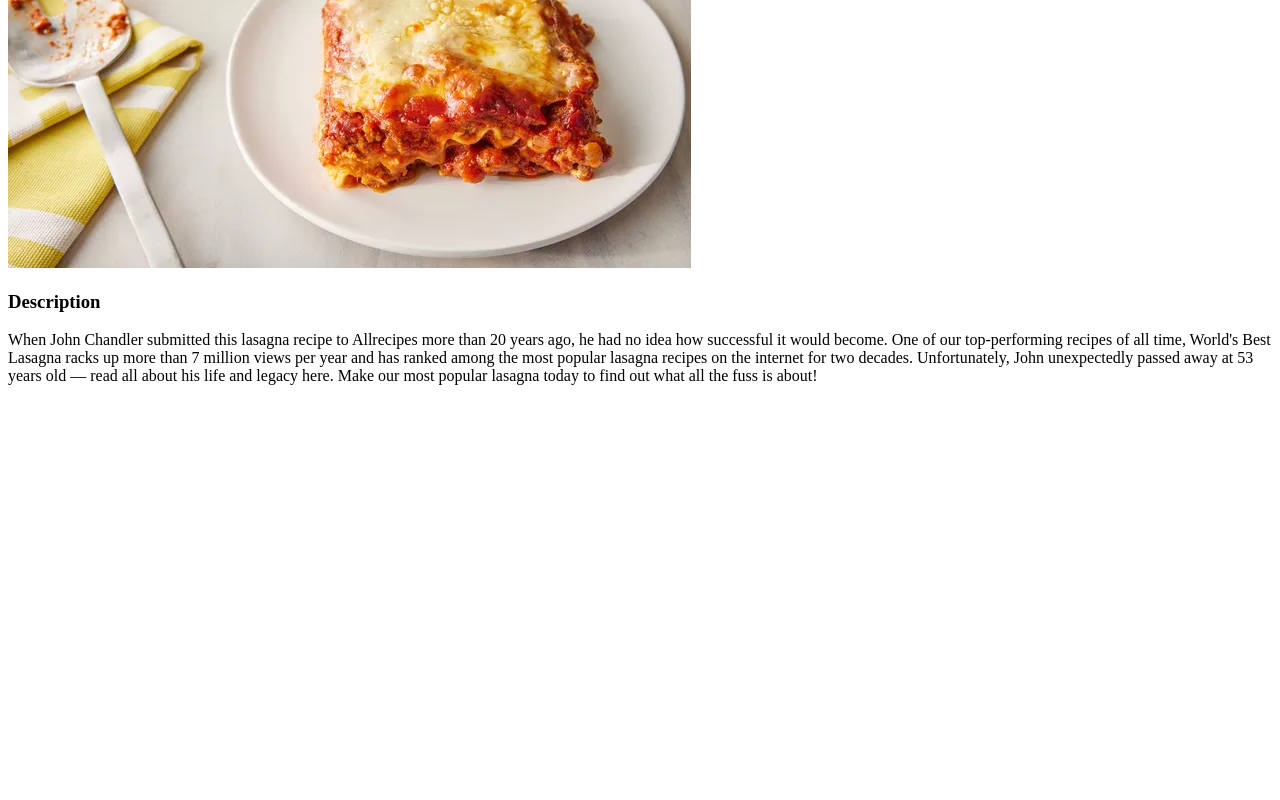
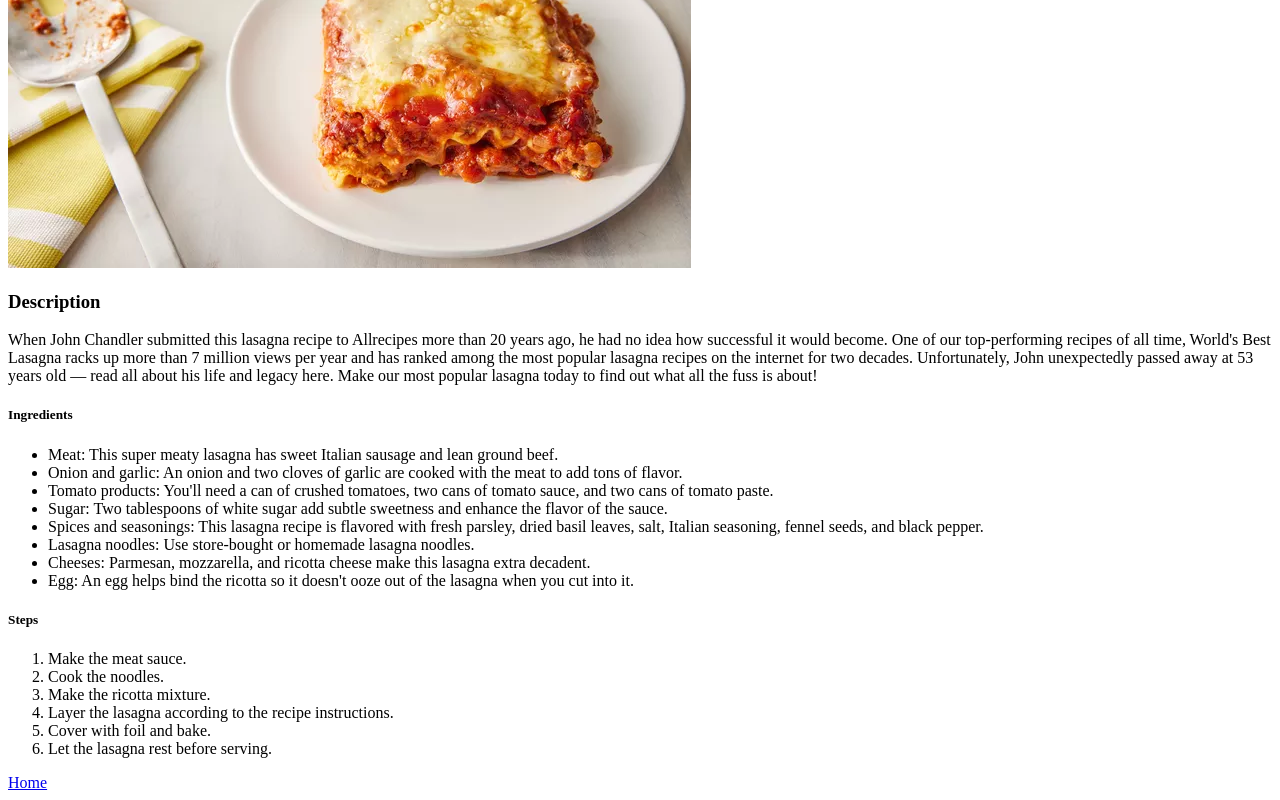
Before and after one commit to nateTheGreat25/odin-recipes, a plain HTML site: page recipes/lasagna.html in a window 1280 px wide. Shown: the part 324-1124 px from the top of the page. Before the commit the page ends 800 px from the top, so only its background shows below. Drawn offline with Linux system fonts and the light colour scheme.

Commit message:
Finish lasagna and start cookie bars

```diff
--- a/recipes/lasagna.html
+++ b/recipes/lasagna.html
@@ -13,5 +13,26 @@
             Unfortunately, John unexpectedly passed away at 53 years old — read all about his life and legacy here.
             Make our most popular lasagna today to find out what all the fuss is about!
         </p>
+        <h5>Ingredients</h5>
+        <ul>
+            <li>Meat: This super meaty lasagna has sweet Italian sausage and lean ground beef.</li>
+            <li>Onion and garlic: An onion and two cloves of garlic are cooked with the meat to add tons of flavor.</li>
+            <li>Tomato products: You'll need a can of crushed tomatoes, two cans of tomato sauce, and two cans of tomato paste.</li>
+            <li>Sugar: Two tablespoons of white sugar add subtle sweetness and enhance the flavor of the sauce.</li>
+            <li>Spices and seasonings: This lasagna recipe is flavored with fresh parsley, dried basil leaves, salt, Italian seasoning, fennel seeds, and black pepper.</li>
+            <li>Lasagna noodles: Use store-bought or homemade lasagna noodles.</li>
+            <li>Cheeses: Parmesan, mozzarella, and ricotta cheese make this lasagna extra decadent.</li>
+            <li>Egg: An egg helps bind the ricotta so it doesn't ooze out of the lasagna when you cut into it.</li>
+        </ul>
+        <h5>Steps</h5>
+        <ol>
+            <li>Make the meat sauce.</li>
+            <li>Cook the noodles.</li>
+            <li>Make the ricotta mixture.</li>
+            <li>Layer the lasagna according to the recipe instructions.</li>
+            <li>Cover with foil and bake.</li>
+            <li>Let the lasagna rest before serving.</li>
+        </ol>
+        <a href="../index.html">Home</a>
     </body>
 </html>
```
Also changed, not shown: index.html (+2 -0 lines), recipes/magic-cookie.html (added, +14 -0 lines), images/magic-cookie.webp (added).
